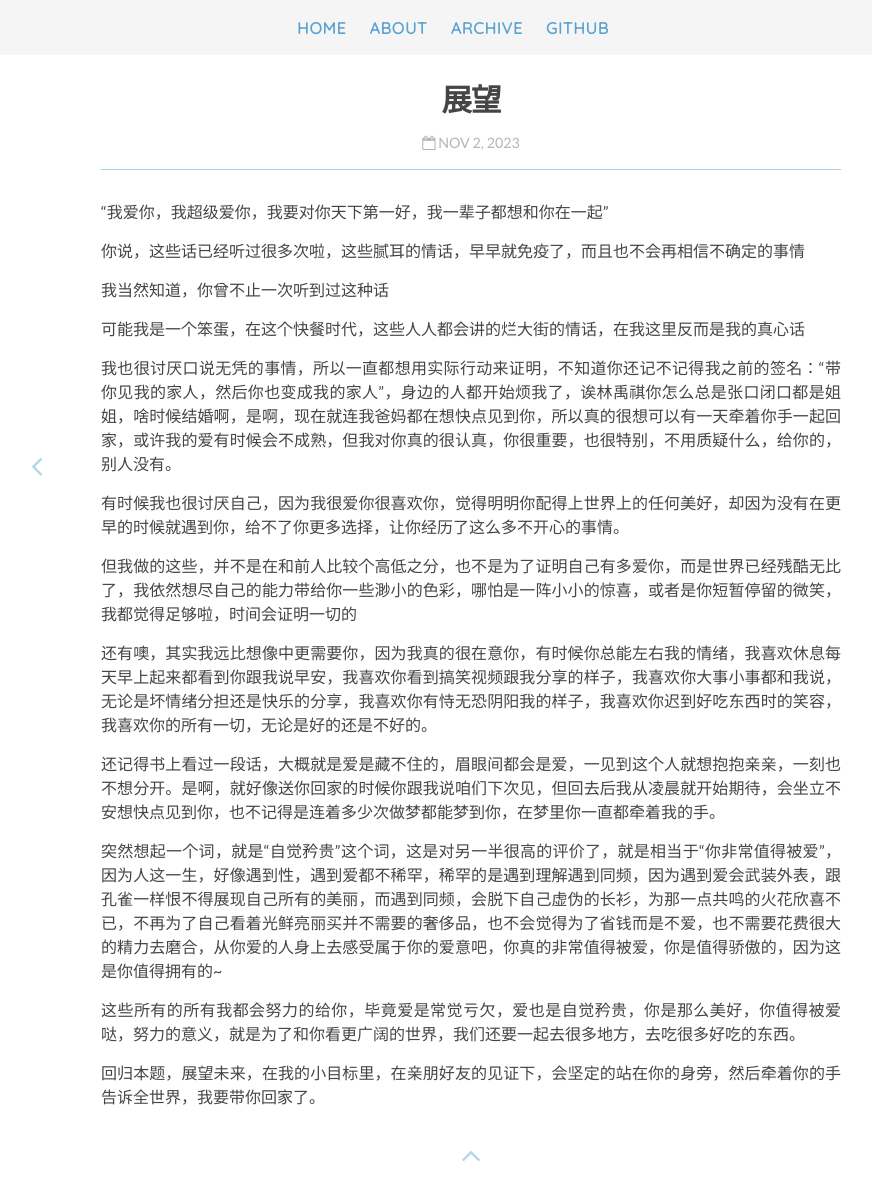
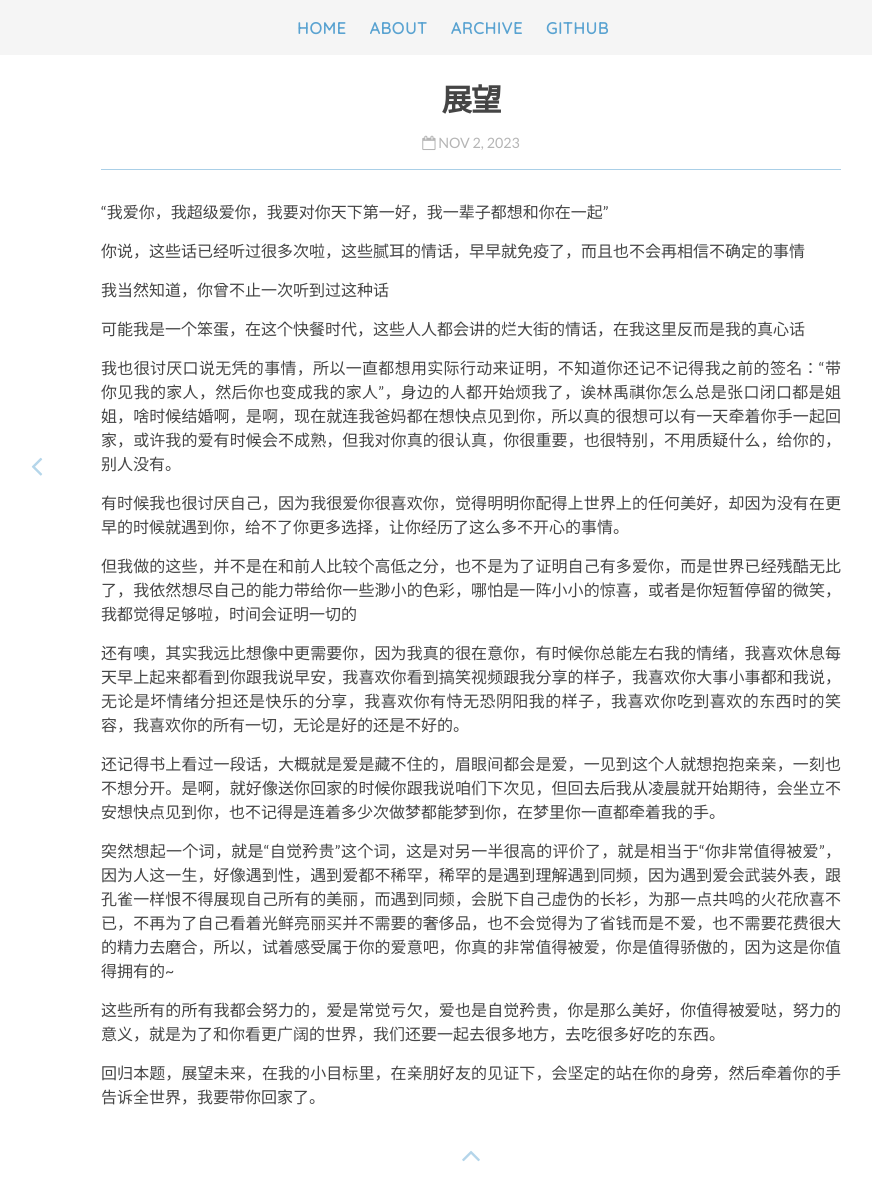
Before and after one commit to Rickylamn/Rickylamn.github.io, a Jekyll site: the page built from _posts/2023-11-02-展望.md, in a window 1280 px wide, cut to the strip 0-1198 px from the top of the page. Shown: the whole strip, without its empty margins (169-1041 px from the left). Built offline with Jekyll 4.4.1, drawn with Linux system fonts in a browser that asks for light colours; nearby versions of some CDN libraries; our own code applies the rules of GitHub Pages for plain Markdown files; comment, search, counter and statistics services are not loaded.

Commit message:
Update 2023-11-02-展望.md

```diff
--- a/_posts/2023-11-02-展望.md
+++ b/_posts/2023-11-02-展望.md
@@ -12,12 +12,12 @@
 
 但我做的这些，并不是在和前人比较个高低之分，也不是为了证明自己有多爱你，而是世界已经残酷无比了，我依然想尽自己的能力带给你一些渺小的色彩，哪怕是一阵小小的惊喜，或者是你短暂停留的微笑，我都觉得足够啦，时间会证明一切的
 
-还有噢，其实我远比想像中更需要你，因为我真的很在意你，有时候你总能左右我的情绪，我喜欢休息每天早上起来都看到你跟我说早安，我喜欢你看到搞笑视频跟我分享的样子，我喜欢你大事小事都和我说，无论是坏情绪分担还是快乐的分享，我喜欢你有恃无恐阴阳我的样子，我喜欢你迟到好吃东西时的笑容，我喜欢你的所有一切，无论是好的还是不好的。
+还有噢，其实我远比想像中更需要你，因为我真的很在意你，有时候你总能左右我的情绪，我喜欢休息每天早上起来都看到你跟我说早安，我喜欢你看到搞笑视频跟我分享的样子，我喜欢你大事小事都和我说，无论是坏情绪分担还是快乐的分享，我喜欢你有恃无恐阴阳我的样子，我喜欢你吃到喜欢的东西时的笑容，我喜欢你的所有一切，无论是好的还是不好的。
 
 还记得书上看过一段话，大概就是爱是藏不住的，眉眼间都会是爱，一见到这个人就想抱抱亲亲，一刻也不想分开。是啊，就好像送你回家的时候你跟我说咱们下次见，但回去后我从凌晨就开始期待，会坐立不安想快点见到你，也不记得是连着多少次做梦都能梦到你，在梦里你一直都牵着我的手。
 
-突然想起一个词，就是“自觉矜贵”这个词，这是对另一半很高的评价了，就是相当于“你非常值得被爱”，因为人这一生，好像遇到性，遇到爱都不稀罕，稀罕的是遇到理解遇到同频，因为遇到爱会武装外表，跟孔雀一样恨不得展现自己所有的美丽，而遇到同频，会脱下自己虚伪的长衫，为那一点共鸣的火花欣喜不已，不再为了自己看着光鲜亮丽买并不需要的奢侈品，也不会觉得为了省钱而是不爱，也不需要花费很大的精力去磨合，从你爱的人身上去感受属于你的爱意吧，你真的非常值得被爱，你是值得骄傲的，因为这是你值得拥有的~
+突然想起一个词，就是“自觉矜贵”这个词，这是对另一半很高的评价了，就是相当于“你非常值得被爱”，因为人这一生，好像遇到性，遇到爱都不稀罕，稀罕的是遇到理解遇到同频，因为遇到爱会武装外表，跟孔雀一样恨不得展现自己所有的美丽，而遇到同频，会脱下自己虚伪的长衫，为那一点共鸣的火花欣喜不已，不再为了自己看着光鲜亮丽买并不需要的奢侈品，也不会觉得为了省钱而是不爱，也不需要花费很大的精力去磨合，所以，试着感受属于你的爱意吧，你真的非常值得被爱，你是值得骄傲的，因为这是你值得拥有的~
 
-这些所有的所有我都会努力的给你，毕竟爱是常觉亏欠，爱也是自觉矜贵，你是那么美好，你值得被爱哒，努力的意义，就是为了和你看更广阔的世界，我们还要一起去很多地方，去吃很多好吃的东西。
+这些所有的所有我都会努力的，爱是常觉亏欠，爱也是自觉矜贵，你是那么美好，你值得被爱哒，努力的意义，就是为了和你看更广阔的世界，我们还要一起去很多地方，去吃很多好吃的东西。
 
 回归本题，展望未来，在我的小目标里，在亲朋好友的见证下，会坚定的站在你的身旁，然后牵着你的手告诉全世界，我要带你回家了。
```
